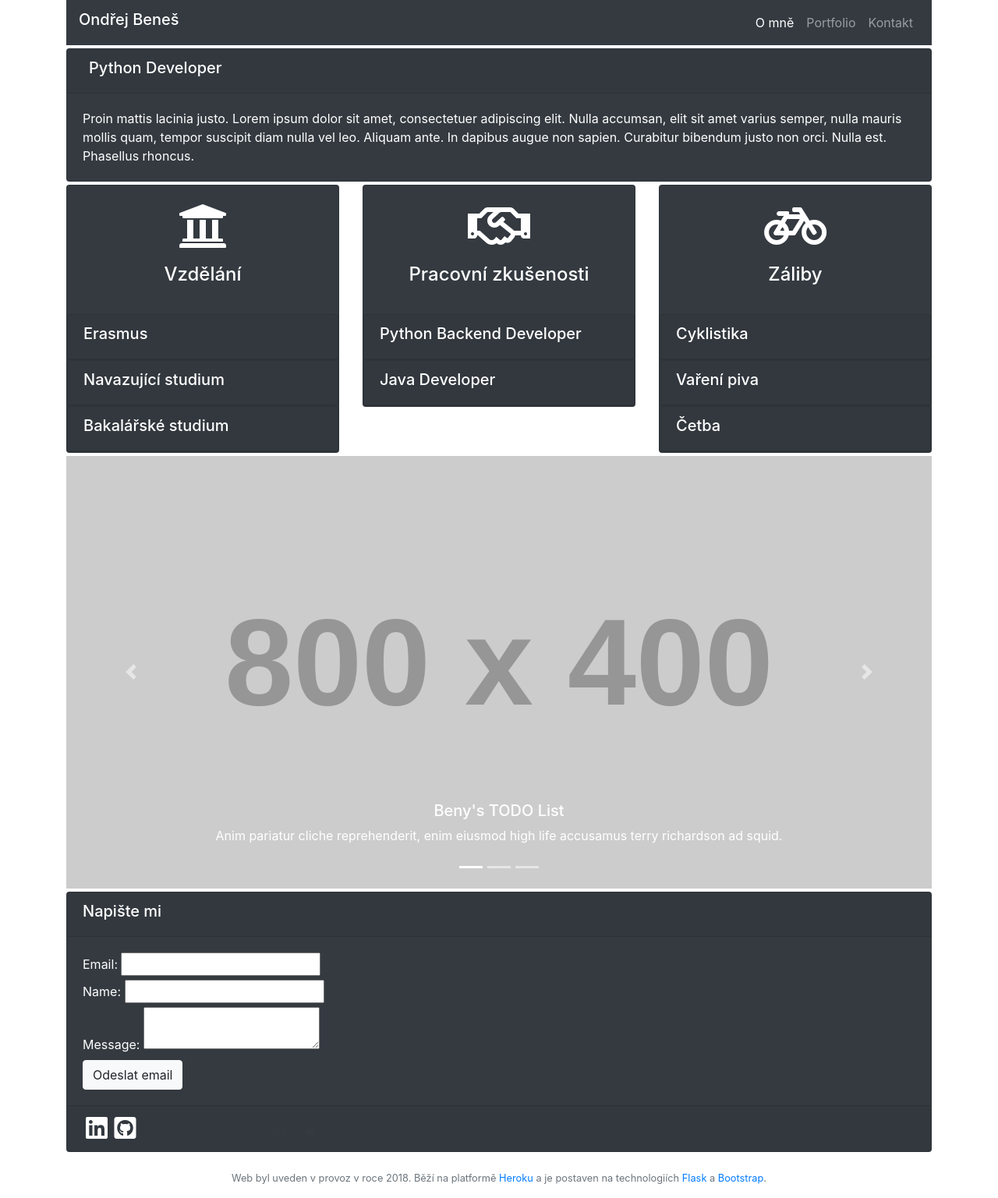
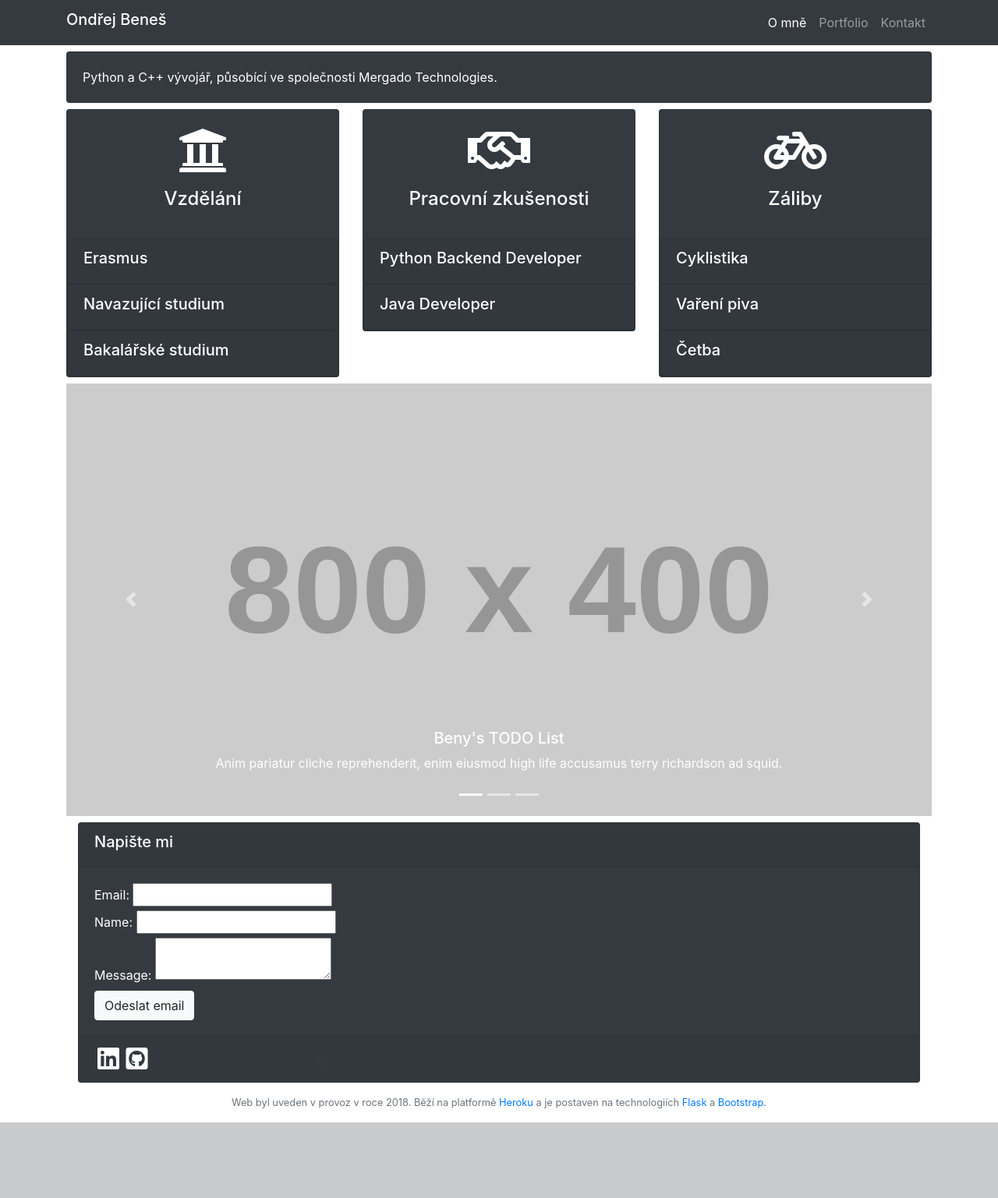
Before and after one commit to ondrejbenes/homepage, a Python web app: template templates/index.html in a window 1280 px wide. Shown: the whole page at 78% size. After the commit the page ends 1440 px from the top, so only its background shows below. Run offline with Jinja, Linux system fonts and the light colour scheme; the template is opened without the code that fills it, so the values that code supplies are empty, except form fields; grey boxes labelled with a size stand in for pictures from a placeholder-image service; form fields are guessed from the names that the template uses; some libraries are stand-ins or nearby versions.

Commit message:
Navbar fixed to top, added navbar links, removed vertical carousel.

```diff
--- a/static/css/style.css
+++ b/static/css/style.css
@@ -1,3 +1,5 @@
+body { padding-top: 58px; }
+
 .clickable {
 	cursor: pointer;
 	-webkit-user-select: none;
@@ -5,22 +7,3 @@
 	-khtml-user-select: none;
 	-ms-user-select: none;
 }
-
-// https://stackoverflow.com/a/42911427
-.vert .carousel-item-next.carousel-item-left,
-.vert .carousel-item-prev.carousel-item-right {
-    -webkit-transform: translate3d(0, 0, 0);
-            transform: translate3d(0, 0, 0);
-}
-
-.vert .carousel-item-next,
-.vert .active.carousel-item-right {
-    -webkit-transform: translate3d(0, 100%, 0);
-            transform: translate3d(0, 100% 0);
-}
-
-.vert .carousel-item-prev,
-.vert .active.carousel-item-left {
--webkit-transform: translate3d(0,-100%, 0);
-        transform: translate3d(0,-100%, 0);
-}
--- /dev/null
+++ b/static/js/main.js
@@ -0,0 +1,7 @@
+$("a.nav-link").on("click", function(){
+    $("a.nav-link.active").removeClass("active");
+    $(this).addClass("active");
+    $('html, body').animate({
+        scrollTop: $($(this).attr('href')).offset().top - 60
+    }, 500);
+});
--- a/templates/index.html
+++ b/templates/index.html
@@ -16,47 +16,35 @@
       <title>Ondřej Beneš</title>
    </head>
    <body>
+     <nav class="navbar fixed-top navbar-expand-md navbar-dark bg-dark">
       <div class="container">
-         <nav class="navbar navbar-expand-md navbar-dark bg-dark">
             <h4><a class="navbar-brand" href="#">Ondřej Beneš</a></h4>
             <button class="navbar-toggler" type="button" data-toggle="collapse" data-target="#navbarSupportedContent" aria-controls="navbarSupportedContent" aria-expanded="false" aria-label="Toggle navigation">
             <span class="navbar-toggler-icon"></span>
             </button>
             <div class="collapse navbar-collapse" id="navbarSupportedContent">
                <ul class="navbar-nav ml-auto">
-                  <li class="nav-item  active">
-                     <a class="nav-link" href="#">O mně</a>
+                  <li class="nav-item">
+                     <a class="nav-link active" href="#o-mne">O mně</a>
                   </li>
                   <li class="nav-item">
-                     <a class="nav-link" href="#">Portfolio</a>
+                     <a class="nav-link" href="#portfolio">Portfolio</a>
                   </li>
                   <li class="nav-item">
-                     <a class="nav-link" href="#">Kontakt</a>
+                     <a class="nav-link" href="#kontakt">Kontakt</a>
                   </li>
                </ul>
             </div>
-         </nav>
       </div>
-      <div class="container py-1">
-         <div class="card text-white bg-dark">
-            <div class="card-header">
-               <div id="carouselHeader" class="carousel slide vert" data-ride="carousel" data-pause="false">
-                  <div class="carousel-inner" role="listbox">
-                     <div class="carousel-item active px-2">
-                        <h5>Python Developer</h5>
-                     </div>
-                     <div class="carousel-item px-2">
-                        <h5>C++ Developer</h5>
-                     </div>
-                  </div>
-               </div>
-            </div>
+     </nav>
+      <div class="container mt-2">
+         <div class="card text-white bg-dark" id="o-mne">
             <div class="card-body">
-               <p class="card-text">Proin mattis lacinia justo. Lorem ipsum dolor sit amet, consectetuer adipiscing elit. Nulla accumsan, elit sit amet varius semper, nulla mauris mollis quam, tempor suscipit diam nulla vel leo. Aliquam ante. In dapibus augue non sapien. Curabitur bibendum justo non orci. Nulla est. Phasellus rhoncus.</p>
+               <p class="card-text">Python a C++ vývojář, působící ve společnosti Mergado Technologies.</p>
             </div>
          </div>
       </div>
-      <div class="container">
+      <div class="container mt-2">
          <div class="card-deck align-items-start">
             <div class="card text-white bg-dark w-100 d-sm-inline d-block">
                <div class="card-body">
@@ -100,7 +88,7 @@
                   </div>
                </div>
             </div>
-            <div class="w-100 d-block d-lg-none pt-1"></div>
+             <div class="w-100 d-block d-lg-none pt-1"></div>
             <div class="card text-white bg-dark w-100 d-sm-inline d-block">
                <div class="card-body">
                   <div class="text-center">
@@ -176,14 +164,12 @@
                   </div>
                </div>
             </div>
-         </div>
-      </div>
-      <div class="container py-1">
-         <div id="carouselPortfolio" class="carousel slide" data-ride="carousel">
+      <div class="container mt-2">
+         <div id="portfolio" class="carousel slide" data-ride="carousel">
             <ol class="carousel-indicators">
-               <li data-target="#carouselPortfolio" data-slide-to="0" class="active"></li>
-               <li data-target="#carouselPortfolio" data-slide-to="1"></li>
-               <li data-target="#carouselPortfolio" data-slide-to="2"></li>
+               <li data-target="#portfolio" data-slide-to="0" class="active"></li>
+               <li data-target="#portfolio" data-slide-to="1"></li>
+               <li data-target="#portfolio" data-slide-to="2"></li>
             </ol>
             <div class="carousel-inner">
                <div class="carousel-item active">
@@ -208,7 +194,7 @@
                   </div>
                </div>
             </div>
-            <a class="carousel-control-prev" href="#carouselPortfolio" role="button" data-slide="prev">
+            <a class="carousel-control-prev" href="#portfolio" role="button" data-slide="prev">
             <span class="carousel-control-prev-icon" aria-hidden="true"></span>
             <span class="sr-only">Předchozí</span>
             </a>
@@ -218,7 +204,7 @@
             </a>
          </div>
       </div>
-      <div class="container">
+      <div class="container mt-2" id="kontakt">
       <div class="card text-white bg-dark">
          <div class="card-header">
             <h5>Napište mi</h5>
@@ -240,14 +226,17 @@
          </div>
       </div>
 	  <div class="container">
-	     <div class="text-center text-muted mt-4">
+	     <div class="text-center text-muted mt-3">
 	        <p class="small">Web byl uveden v provoz v roce 2018. Běží na platformě <a href="http://heroku.com">Heroku</a> a je postaven na technologiích <a href="http://flask.pocoo.org">Flask</a> a <a href="https://getbootstrap.com/">Bootstrap</a>.</p>
 	     </div>
 	  </div>
+      </div>
       <!-- Optional JavaScript -->
       <!-- jQuery first, then Popper.js, then Bootstrap JS -->
-      <script src="https://code.jquery.com/jquery-3.2.1.slim.min.js" integrity="sha384-KJ3o2DKtIkvYIK3UENzmM7KCkRr/rE9/Qpg6aAZGJwFDMVNA/GpGFF93hXpG5KkN" crossorigin="anonymous"></script>
+      <script src="https://code.jquery.com/jquery-3.3.1.min.js" integrity="sha256-FgpCb/KJQlLNfOu91ta32o/NMZxltwRo8QtmkMRdAu8=" crossorigin="anonymous"></script>
       <script src="https://cdnjs.cloudflare.com/ajax/libs/popper.js/1.12.9/umd/popper.min.js" integrity="sha384-ApNbgh9B+Y1QKtv3Rn7W3mgPxhU9K/ScQsAP7hUibX39j7fakFPskvXusvfa0b4Q" crossorigin="anonymous"></script>
       <script src="https://maxcdn.bootstrapcdn.com/bootstrap/4.0.0/js/bootstrap.min.js" integrity="sha384-JZR6Spejh4U02d8jOt6vLEHfe/JQGiRRSQQxSfFWpi1MquVdAyjUar5+76PVCmYl" crossorigin="anonymous"></script>
+
+      <script src="/static/js/main.js"></script>
    </body>
 </html>
```
